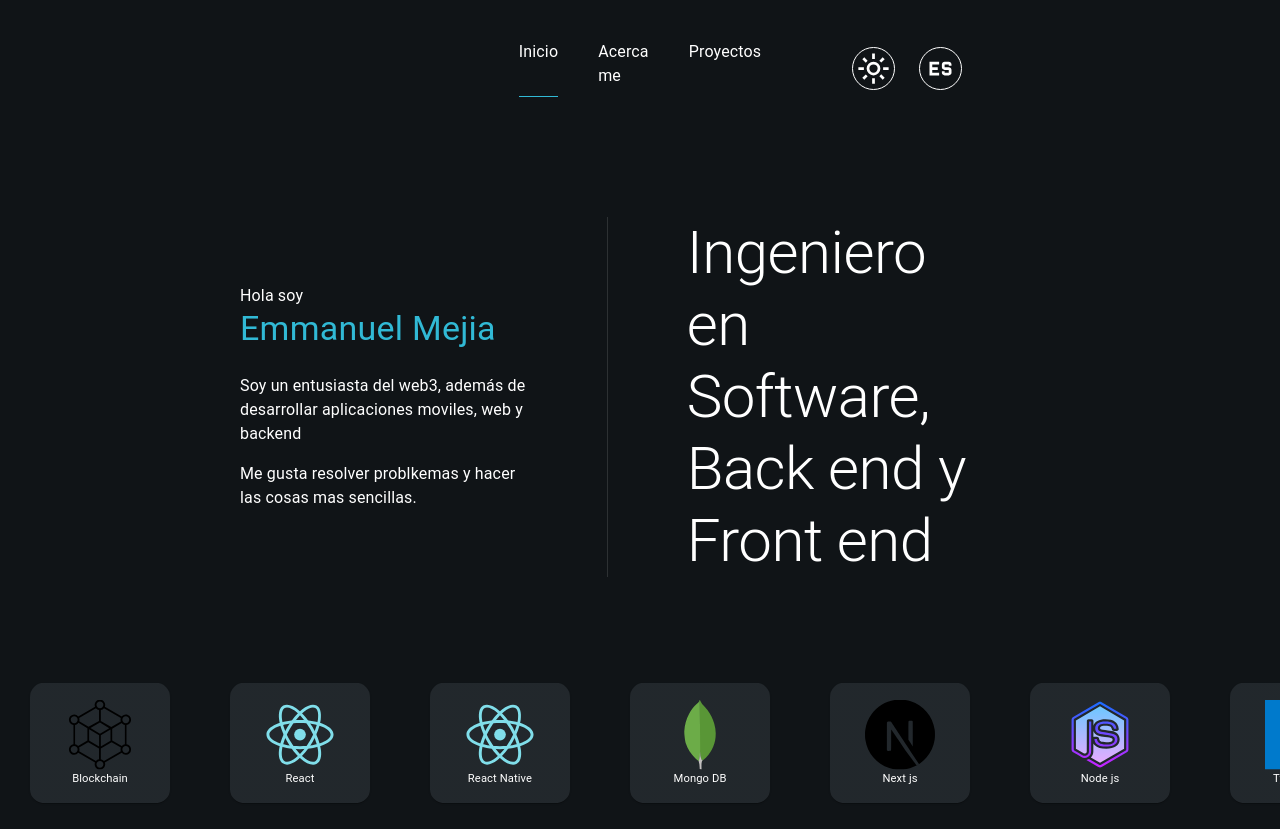
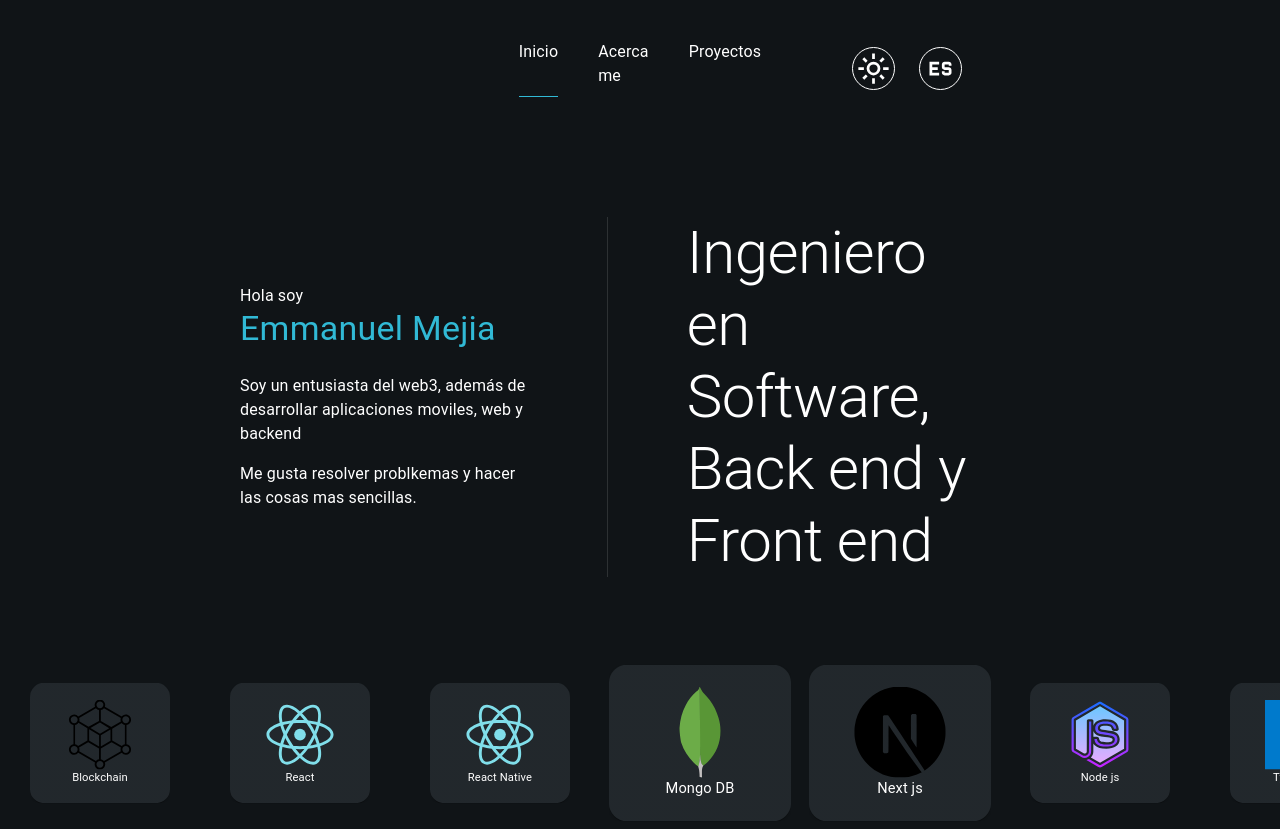
Before and after one commit to EmmanuelDevAtx/myportafolio, a Next.js app: page / in a window 1280 px wide. Built offline with nearby package versions, Linux system fonts and the light colour scheme.

Commit message:
update animations (#9)

```diff
--- a/src/components/custom/mtSkills.tsx
+++ b/src/components/custom/mtSkills.tsx
@@ -2,40 +2,37 @@ import Image from 'next/image';
 import Css from '../../styles/myskills.module.css';
 import { Card, Stack, Typography } from '@mui/material';
 import { motion } from 'framer-motion';
+import { useEffect, useState } from 'react';
+import { useSettings } from '@/hooks/settingsContext';
 
 type SkillDatatype = {
     url: string,
     text: string;
 }
 const skillsData: SkillDatatype[] = [
-    { url: "/svg/myskills/blockchain.svg", text:"Blockchain" },
-    { url: "/svg/myskills/react.svg", text:"React" },
-    { url: "/svg/myskills/react.svg", text:"React Native" },
-    { url: "/svg/myskills/mongodb.svg", text:"Mongo DB" },
-    { url: "/svg/myskills/next-js.svg", text:"Next js" },
-    { url: "/svg/myskills/nodejs.svg", text:"Node js" },
-    { url: "/svg/myskills/typescript.svg", text:"TypeScript" },
-
-    { url: "/svg/myskills/blockchain.svg", text:"Blockchain" },
-    { url: "/svg/myskills/react.svg", text:"React" },
-    { url: "/svg/myskills/react.svg", text:"React Native" },
-    { url: "/svg/myskills/mongodb.svg", text:"Mongo DB" },
-    { url: "/svg/myskills/next-js.svg", text:"Next js" },
-    { url: "/svg/myskills/nodejs.svg", text:"Node js" },
-    { url: "/svg/myskills/typescript.svg", text:"TypeScript" },
-
-    { url: "/svg/myskills/blockchain.svg", text:"Blockchain" },
-    { url: "/svg/myskills/react.svg", text:"React" },
-    { url: "/svg/myskills/react.svg", text:"React Native" },
+    { url: "/svg/myskills/blockchain.svg", text: "Blockchain" },
+    { url: "/svg/myskills/react.svg", text: "React" },
+    { url: "/svg/myskills/react.svg", text: "React Native" },
+    { url: "/svg/myskills/mongodb.svg", text: "Mongo DB" },
+    { url: "/svg/myskills/next-js.svg", text: "Next js" },
+    { url: "/svg/myskills/nodejs.svg", text: "Node js" },
+    { url: "/svg/myskills/typescript.svg", text: "TypeScript" }
 ]
+skillsData.push(...skillsData);
 
 export const MySkills = () => {
     return (
+        <motion.div
+            initial={{ opacity: 0 }}
+            animate={{ opacity: 1 }}
+            transition={{ ease: "easeInOut", duration: 4, }}
+        >
             <div className={Css.slider}>
                 <div className={Css.sliderTrack}>
                     {
                         skillsData.map((item: SkillDatatype, index: number) => {
                             return <MinCardSkillData
+                                id={index + item.url}
                                 key={index + item.text}
                                 url={item.url}
                                 name={item.text} />
@@ -43,22 +40,54 @@ export const MySkills = () => {
                     }
                 </div>
             </div>
+        </motion.div>
     );
 }
 
-const MinCardSkillData = ({ key, url, name }: { key: string, url: string, name: string }) => {
+const MinCardSkillData = ({ id, url, name }: { id:string, url: string, name: string }) => {
+    const [scale, setScale] = useState<number>(0.7);
+      const handleScroll = () => {
+        const element = document.getElementById(id);
+        if (element) {
+            const rect = element.getBoundingClientRect();
+            const elementCenterX = rect.left + rect.width / 2;
+            const windowCenterX = window.innerWidth / 1.7;
+
+            const marginError = 200;
+            if (Math.abs(elementCenterX - windowCenterX) < marginError) {
+                element.classList.add('centered');
+                console.log('centro ')
+                setScale(1);
+            } else {
+                element.classList.remove('centered');
+                console.log('no centro ')
+                setScale(0.7);
+
+            }
+        }
+    };
+
+    useEffect(() => {
+        const intervalo = setInterval(() => {
+          handleScroll();
+        }, 500);
+        return () => {
+          clearInterval(intervalo);
+        };
+      }, []);
+    // FIX: When return scroll, animation get max size too
     return (
         <motion.div
-            key={key}
-            animate={{ scale: [0.7, 1, 0.7] }}
-            //TODO: This need to add infinte loop and
-            // escale when the icon stay in the center of the screen
-            transition={{ ease: "linear", duration: 4,}}
+            id={id}
+            className={`${Css.slide} ${Css.slider}`} // Agrega las clases necesarias
+            initial={{ scale: 0.7}}
+            animate={{ scale }}
+            transition={{ ease: "easeInOut", duration: 8 }}
         >
-            <Card className={Css.slide} sx={{ borderRadius: 5 , padding:3}}>
+            <Card sx={{ borderRadius: 5, padding: 3 }}>
                 <Stack textAlign={'center'} justifyItems={'center'}>
                     <Image height={100} width={100} src={url} alt={name} />
-                    <Typography> {name}</Typography>
+                    <Typography>{name}</Typography>
                 </Stack>
             </Card>
         </motion.div>
--- a/src/theme/light.tsx
+++ b/src/theme/light.tsx
@@ -25,7 +25,7 @@ export const ligth_theme = createTheme({
     mode: "light",
     background: {
       default: "#DFDFDF",
-      paper: "#7750B4",
+      paper: "#879BAB",
     },
     primary: {
       main: "#31B9D5"
```
Lines whose indentation alone changed are shown as unchanged.
